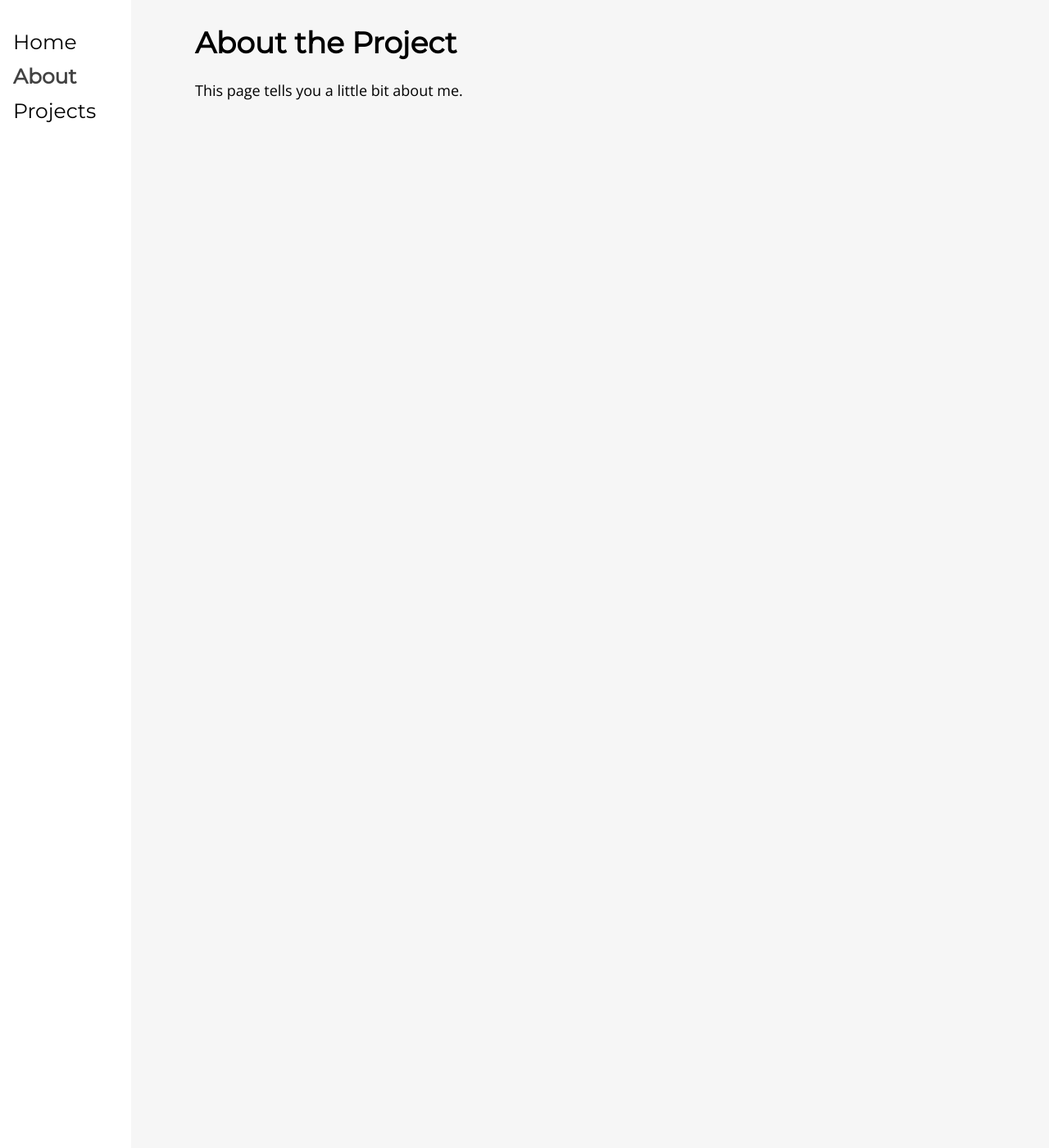
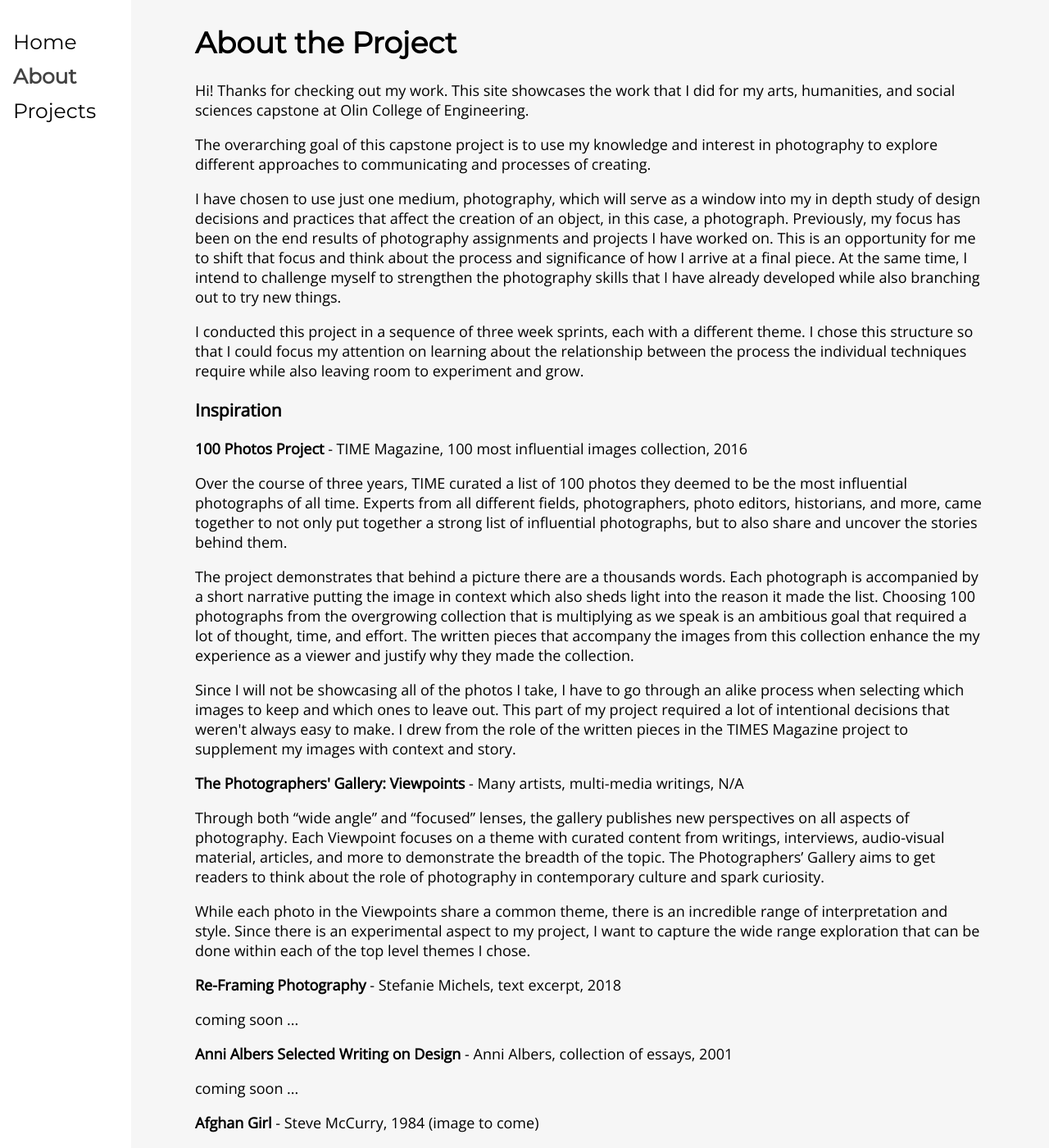
Before and after one commit to annagriffin/photography-portfolio, a Jekyll site: the page built from about.html, in a window 1280 px wide and 1400 px high. Shown: the whole window at 82% size. Built offline with Jekyll 4.4.1, drawn with Linux system fonts in a browser that asks for light colours; some of the changed text lies outside the part shown.

Commit message:
add context

```diff
--- a/_sass/main.scss
+++ b/_sass/main.scss
@@ -34,7 +34,7 @@ body {
   padding: 0px 10px;
 }
 
-h1 {
+h1, h2 {
  font-family: 'Montserrat', sans-serif;
 }
 
@@ -120,6 +120,6 @@ h1 {
 }
 
 .page-content {
-  padding-left: 60px;
+  padding: 0 60px;
   margin-top: 30px;
 }
--- a/about.html
+++ b/about.html
@@ -7,7 +7,44 @@ title: About
 
   <h1>About the Project</h1>
 
+  <p>Hi! Thanks for checking out my work. This site showcases the work that I did for my arts, humanities, and social sciences capstone at Olin College of Engineering.</p>
 
-  <p>This page tells you a little bit about me.</p>
+  <p>The overarching goal of this capstone project is to use my knowledge and interest in photography to explore different approaches to communicating and processes of creating.</p>
+
+  <p>I have chosen to use just one medium, photography, which will serve as a window into my in depth study of design decisions and practices that affect the creation of an object, in this case, a photograph. Previously, my focus has been on the end results of photography assignments and projects I have worked on. This is an opportunity for me to shift that focus and think about the process and significance of how I arrive at a final piece. At the same time, I intend to challenge myself to strengthen the photography skills that I have already developed while also branching out to try new things.</p>
+
+  <p>I conducted this project in a sequence of three week sprints, each with a different theme. I chose this structure so that I could focus my attention on learning about the relationship between the process the individual techniques require while also leaving room to experiment and grow.</p>
+
+  <h3>Inspiration</h3>
+
+  <p><strong>100 Photos Project</strong> - TIME Magazine, 100 most influential images collection, 2016</p>
+
+  <p>Over the course of three years, TIME curated a list of 100 photos they deemed to be the most influential photographs of all time. Experts from all different fields, photographers, photo editors, historians, and more, came together to not only put together a strong list of influential photographs, but to also share and uncover the stories behind them.</p>
+
+  <p>The project demonstrates that behind a picture there are a thousands words. Each photograph is accompanied by a short narrative putting the image in context which also sheds light into the reason it made the list. Choosing 100 photographs from the overgrowing collection that is multiplying as we speak is an ambitious goal that required a lot of thought, time, and effort. The written pieces that accompany the images from this collection enhance the my experience as a viewer and justify why they made the collection. </p>
+
+  <p>Since I will not be showcasing all of the photos I take, I have to go through an alike process when selecting which images to keep and which ones to leave out. This part of my project required a lot of intentional decisions that weren't always easy to make. I drew from the role of the written pieces in the TIMES Magazine project to supplement my images with context and story. </p>
+
+  <p><strong>The Photographers' Gallery: Viewpoints</strong> - Many artists, multi-media writings, N/A</p>
+
+  <p>Through both “wide angle” and “focused” lenses, the gallery publishes new perspectives on all aspects of photography. Each Viewpoint focuses on a theme with curated content from writings, interviews, audio-visual material, articles, and more to demonstrate the breadth of the topic. The Photographers’ Gallery aims to get readers to think about the role of photography in contemporary culture and spark curiosity.</p>
+
+  <p>While each photo in the Viewpoints share a common theme, there is an incredible range of interpretation and style. Since there is an experimental aspect to my project, I want to capture the wide range exploration that can be done within each of the top level themes I chose. </p>
+
+  <p><strong>Re-Framing Photography</strong> - Stefanie Michels, text excerpt, 2018</p>
+  <p> coming soon ...</p>
+
+  <p><strong>Anni Albers Selected Writing on Design</strong> - Anni Albers, collection of essays, 2001</p>
+  <p> coming soon ...</p>
+
+
+  <p><strong>Afghan Girl</strong> - Steve McCurry, 1984 (image to come)</p>
+
+  <p><strong>Sohasil Karmani</strong></p>
+  <p>Karmani is known for taking photos with human subjects. He does an amazing job a capturing human life and relationships. Karmani is like a fly on the wall, he likes to observe different aspects of human behavior and capture the "story". His subjects are typically doing mundane, everyday things but to him, there is a lot to capture.</p>
+
+  <p><strong>Fan Ho</strong></p>
+
+  <p>Fan Ho was a Chinese photographer that spent a lot of time documenting on the streets of Hong Kong. His work is known for capturing the people of Hong Kong. Ho shot in black and white making incredible use of light, shadows, and composition. One of his most well known images is "Approaching Shadow" which is simple yet captivating. The shadow in this photograph is like another subject in addition to the woman. Without it, it would not be nearly as striking, but it cuts across the large part of the wall providing a unique, temporary contrast. His work brings out the connection between Hong Kong and its people while doing so in black and white.</p>
 
 </div>
```
